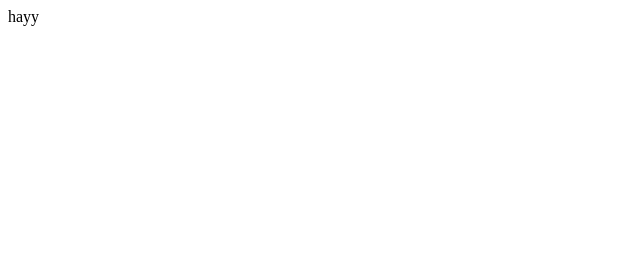
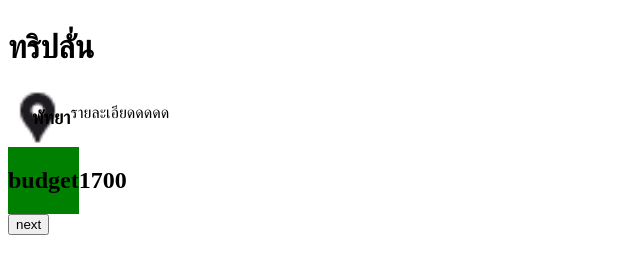
Before and after one commit to aongzera/Thinc10day, a plain HTML site: page info.html in a window 1280 px wide. Shown: the whole page, without its empty margins (0-640 px from the left). Drawn offline with Linux system fonts and the light colour scheme.

Commit message:
Revert "struct"
This reverts commit a27781285b1c6c9acee7166c4962739c912d470d.

```diff
--- /dev/null
+++ b/info.css
@@ -0,0 +1,11 @@
+.infotopic{
+    background-color: green;
+}
+
+div{
+    display: flex;
+}
+
+/* .loca{
+    flex-direction: column;
+} */
--- a/info.html
+++ b/info.html
@@ -4,31 +4,37 @@
     <meta charset="UTF-8">
     <meta name="viewport" content="width=device-width, initial-scale=1.0">
     <title>Document</title>
+    <link rel="stylesheet" href="info.css">
 </head>
 <body>
     <div class = "tripname">
-
+        <h1> ทริปลั่น</h1>
     </div>
     <div class = "desciptionbox">
         <div class = "loca">
-
+            <div>
+                <img src = "location_on.png">
+            </div>
+            <div>
+                <h3>พัทยา</h3>
+            </div>
         </div>
         <div class = "des">
-
+            <p>รายละเอียดดดดด</p>
         </div>
     </div>
     <div class = "infocontainer">
         <div>
-            <div>
-
+            <div class = "infotopic">
+                <h2>budget</h2>
             </div>
             <div>
-
+                <h2>1700</h2>
             </div>
         </div>
     </div>
     <div class = "nextbutton">
-        hayy
+        <button>next</button>
     </div>
 </body>
 </html>
```
Also changed, not shown: location_on.png (added).
